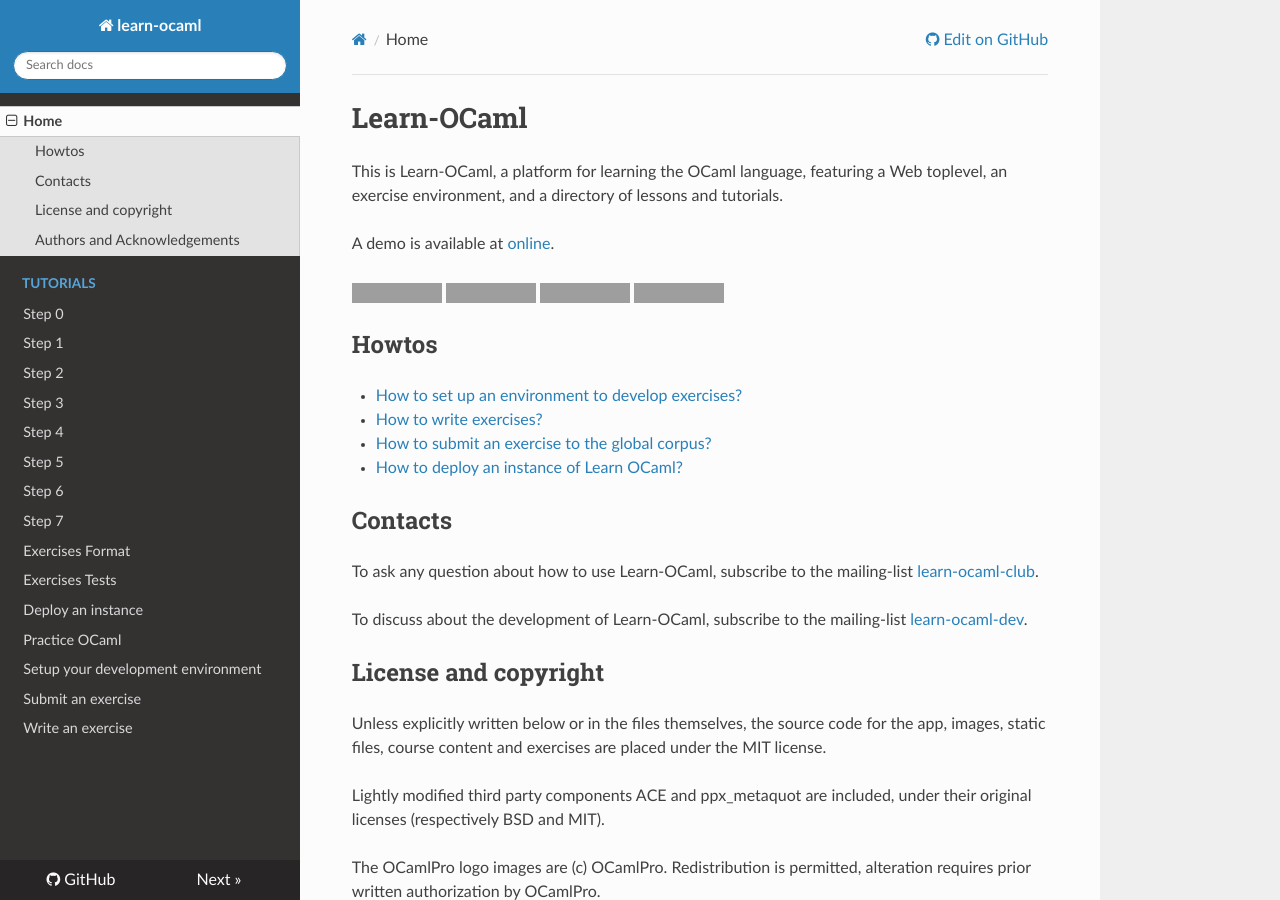
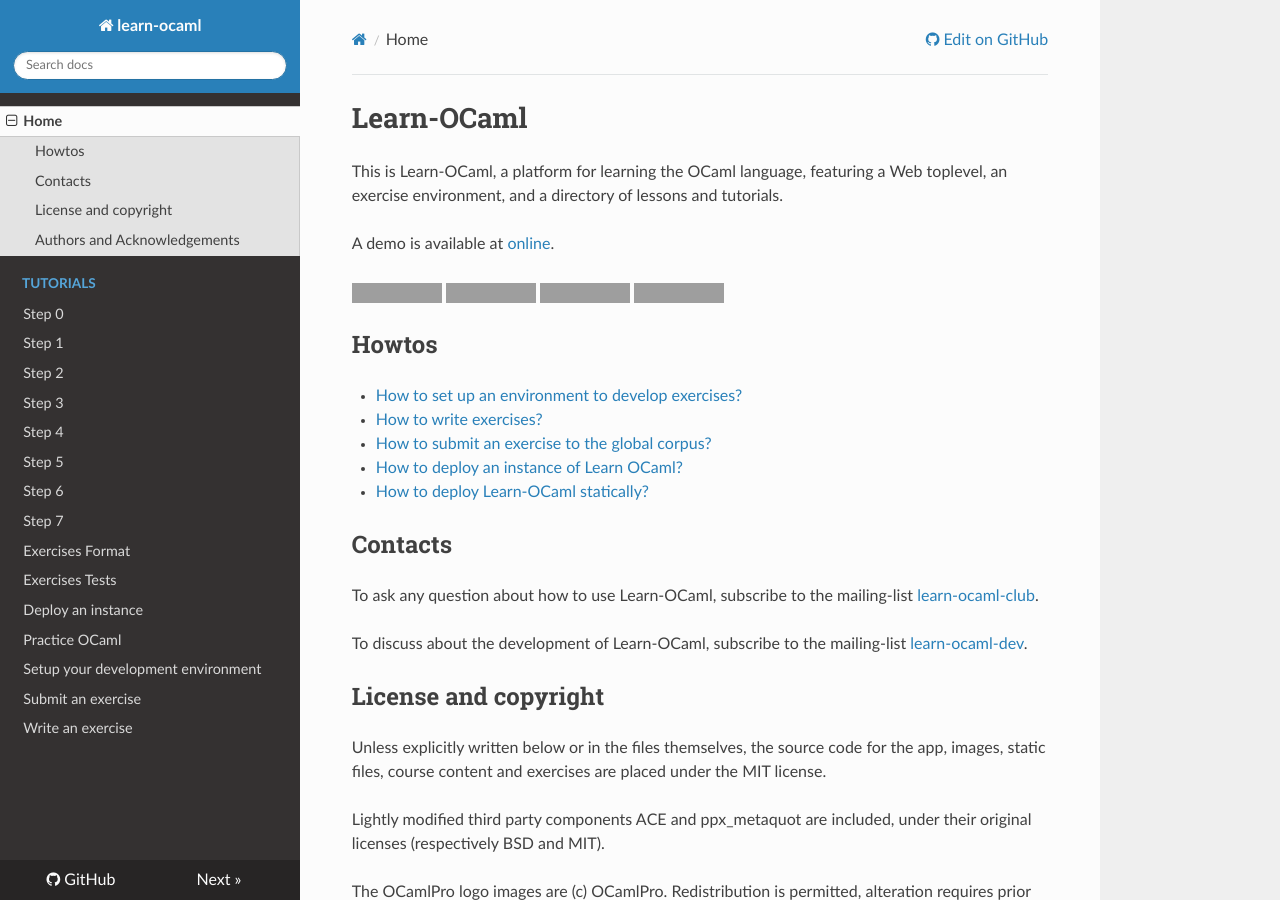
Before and after one commit to ocaml-sf/learn-ocaml, an MkDocs documentation site: the page built from docs/index.md, in a window 1280 px wide and 900 px high. Built offline with MkDocs 1.6.1, drawn with Linux system fonts in a browser that asks for light colours; nearby versions of some CDN libraries; grey boxes are pictures that could not be loaded.

Commit message:
docs: Add missing hyperlink in the index

```diff
--- a/docs/index.md
+++ b/docs/index.md
@@ -19,6 +19,7 @@
 * [How to write exercises?](./howto-write-exercises.md)
 * [How to submit an exercise to the global corpus?](./howto-submit-an-exercise.md)
 * [How to deploy an instance of Learn OCaml?](./howto-deploy-a-learn-ocaml-instance.md)
+* [How to deploy Learn-OCaml statically?](./howto-deploy-learn-ocaml-statically.md)
 
 Contacts
 --------
```
Also changed, not shown: README.md (+1 -0 lines).
